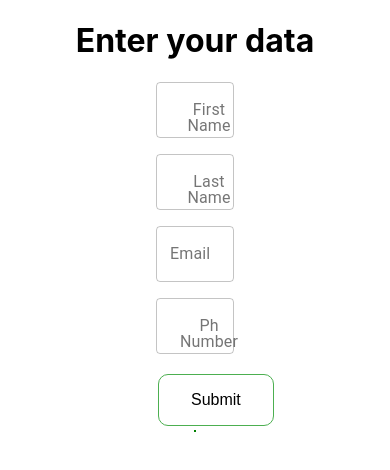
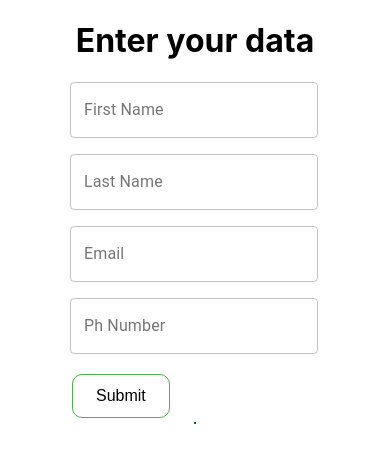
Before and after one commit to pavantamidala/forms-with-react, a React (Create React App) app: page / in a window 390 px wide. Shown: the top 470 px of the page. Built offline with nearby package versions, Linux system fonts and the light colour scheme.

Commit message:
added responsiveness for mobile

```diff
--- a/src/components/form-validation.css
+++ b/src/components/form-validation.css
@@ -10,10 +10,7 @@
     min-width: 250px;
     max-width: 20%;
 }
-form{
-    width: 20%;
-    text-align: center;
-}
+
 input{
 border: 1px solid black;
 border-top: 0px ;
@@ -28,7 +25,7 @@ margin-left: 3px;
    background-color:white; /* Green */
   border: 1px solid #4CAF50;
   color: black;
-  padding: 16px 32px;
+  padding: 12px 23px;
   text-align: center;
   text-decoration: none;
   display: inline-block;
--- a/src/components/form.js
+++ b/src/components/form.js
@@ -5,10 +5,13 @@ import clickHandle from './clickHandle';
 import TextField from '@material-ui/core/TextField';
 
 
+
+
 function FormComponent(props) {
+
     const [validation,setValidation] = useState({firstName:"",lastName:"",email:"",number:""})
     return (
-        <form className="form"  onSubmit={(e) => clickHandle(e, props,validation,setValidation)}>
+        <form   className="form"  onSubmit={(e) => clickHandle(e, props,validation,setValidation)}>
 
             <TextField label="First Name" variant="outlined" type="text" id="firstName" value={props.userObj.firstName} name="firstName" onChange={e => props.setUserObj({ ...props.userObj, "firstName": e.target.value })} /> <br />
             <p className="validation firstName-validation"> {validation.firstName} </p>
```
Also changed, not shown: 1 other file (tests, documents, lock files or other folders).
